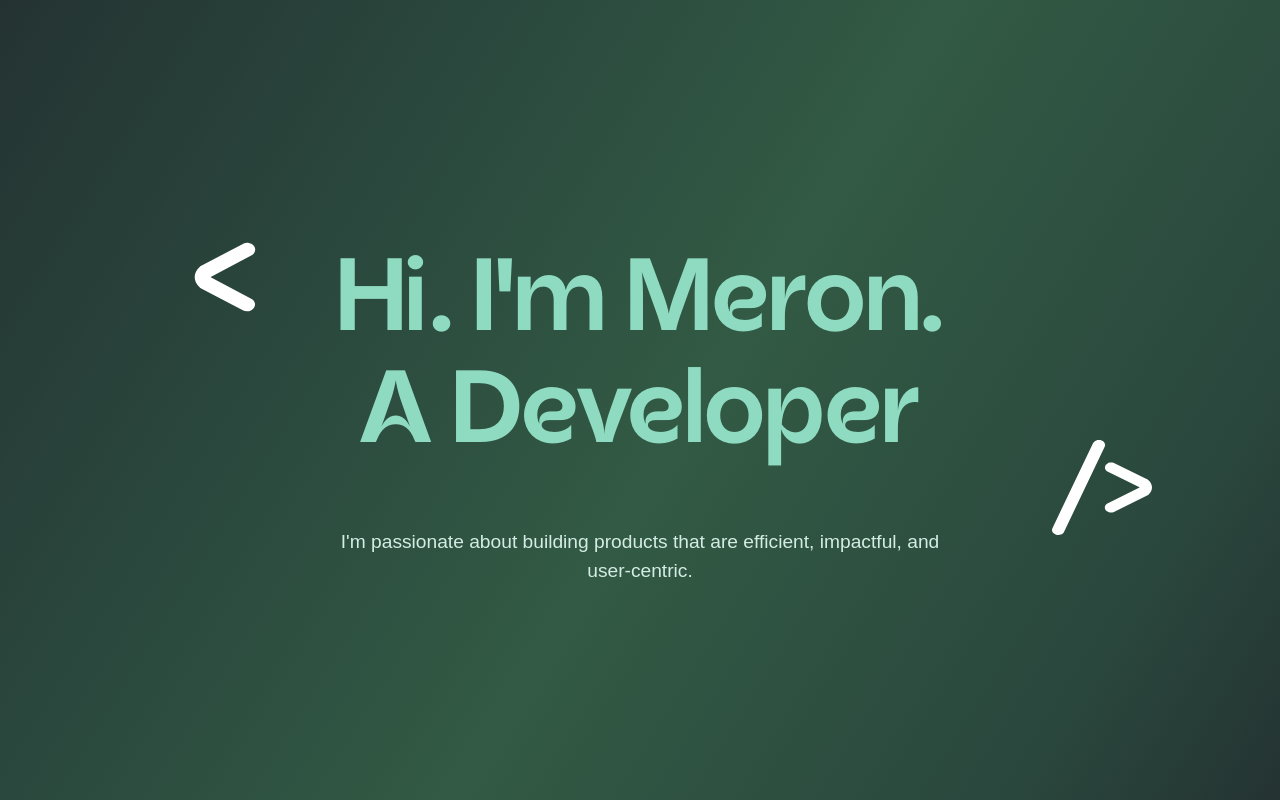
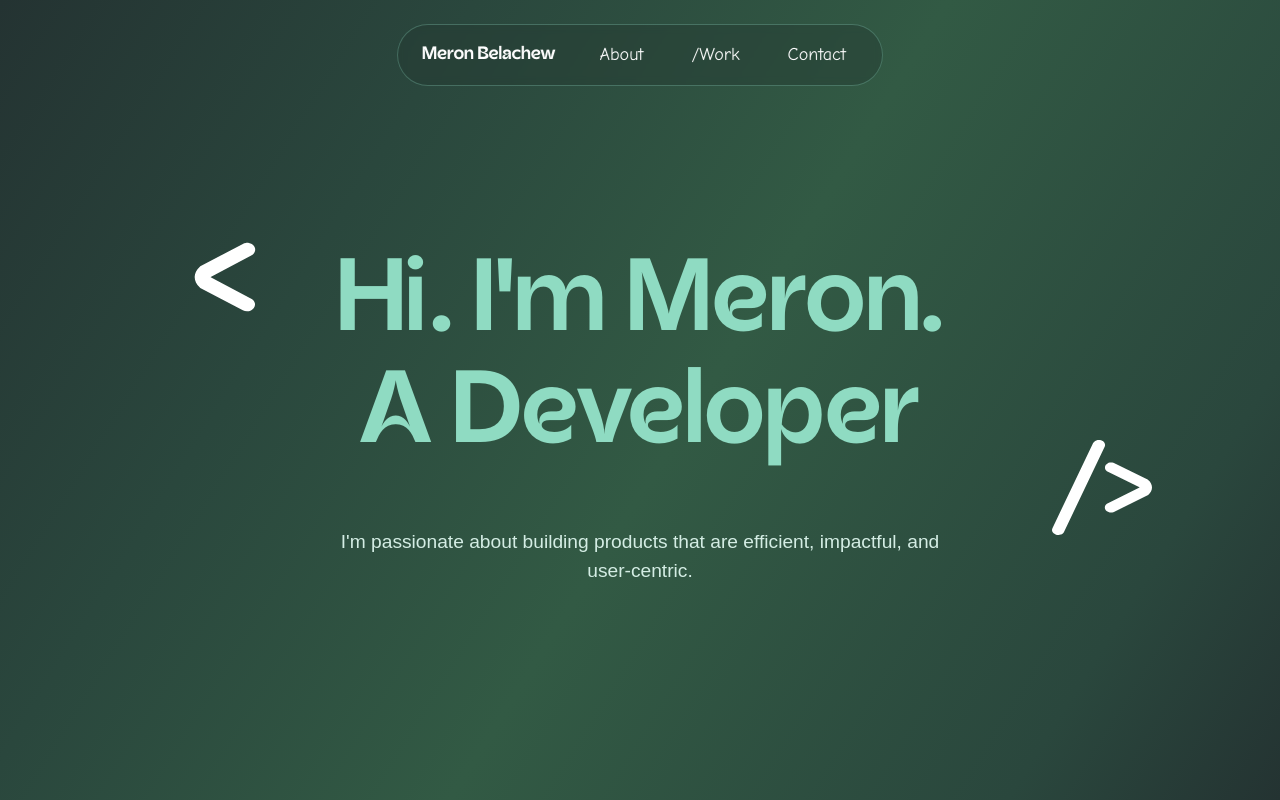
Before and after one commit to Meron-b/meron_portfolio, a Next.js app: page / in a window 1280 px wide. Shown: the top 800 px of the page. Built offline with nearby package versions, Linux system fonts and the light colour scheme.

Commit message:
added navbar.

```diff
--- a/src/app/layout.js
+++ b/src/app/layout.js
@@ -2,6 +2,7 @@ import { Geist, Geist_Mono } from "next/font/google";
 import { Comic_Neue } from 'next/font/google';
 import "./globals.css";
 import BackgroundCanvas from "@/components/BackgroundCanvas";
+import Navbar from '@/components/Navbar';
 
 const geistSans = Geist({
   variable: "--font-geist-sans",
@@ -20,16 +21,19 @@ const comicNeue = Comic_Neue({
 })
 
 export const metadata = {
-  title: "Create Next App",
-  description: "Generated by create next app",
+  title: "Meron Belachew",
+  description: "Personal portfolio website",
 };
 
 export default function RootLayout({ children }) {
   return (
     <html lang="en" className={`${comicNeue.variable} ${geistSans.variable} ${geistMono.variable}`}>
-      <body className="antialiased">
+      <body className="antialiased bg-dark-green">
         <BackgroundCanvas />
-        {children}
+        <Navbar />
+        <main className="relative z-10">
+          {children}
+        </main>
       </body>
     </html>
   )
--- /dev/null
+++ b/src/components/Navbar.jsx
@@ -0,0 +1,81 @@
+"use client";
+
+import { useState, useEffect } from 'react';
+
+const Navbar = () => {
+  const [activeSection, setActiveSection] = useState('hero');
+  const [hoveredItem, setHoveredItem] = useState(null);
+
+  // Track scroll position to update active section
+  useEffect(() => {
+    const handleScroll = () => {
+      const sections = ['hero', 'about', 'projects', 'gallery'];
+      const scrollPosition = window.scrollY + 100;
+
+      for (const section of sections) {
+        const element = document.getElementById(section);
+        if (element) {
+          const top = element.offsetTop;
+          const height = element.offsetHeight;
+
+          if (scrollPosition >= top && scrollPosition < top + height) {
+            setActiveSection(section);
+            break;
+          }
+        }
+      }
+    };
+
+    window.addEventListener('scroll', handleScroll);
+    return () => window.removeEventListener('scroll', handleScroll);
+  }, []);
+
+  const scrollToSection = (sectionId) => {
+    const element = document.getElementById(sectionId);
+    if (element) {
+      window.scrollTo({
+        top: element.offsetTop,
+        behavior: 'smooth'
+      });
+    }
+  };
+
+  return (
+    <nav className="fixed top-6 left-1/2 transform -translate-x-1/2 z-[100] pointer-events-none">
+      <div className="bg-[#233931]/40 backdrop-blur-sm rounded-full px-6 py-3 flex items-center space-x-8 border border-[#8FDBC2]/30 pointer-events-auto">
+        <div className="text-white font-acorn text-lg">
+          Meron Belachew
+        </div>
+
+        <div className="flex space-x-6">
+          {[
+            { id: 'about', label: 'About' },
+            { id: 'projects', label: '/Work' },
+            { id: 'gallery', label: 'Contact' }
+          ].map((item) => (
+            <button
+              key={item.id}
+              onClick={() => {
+                scrollToSection(item.id);
+                setActiveSection(item.id);
+              }}
+              onMouseEnter={() => setHoveredItem(item.id)}
+              onMouseLeave={() => setHoveredItem(null)}
+              className={`
+                relative font-comic-neue text-lg transition-all duration-300 px-3 py-1 rounded-full text-white
+                ${activeSection === item.id
+                  ? 'bg-light-green/20 border border-light-green/40'
+                  : hoveredItem === item.id ? 'bg-white/10' : ''
+                }
+              `}
+            >
+              {item.label}
+            </button>
+          ))}
+        </div>
+      </div>
+    </nav>
+  );
+};
+
+export default Navbar;
--- a/src/sections/About.js
+++ b/src/sections/About.js
@@ -138,7 +138,7 @@ const About = () => {
   };
 
   return (
-    <section className="min-h-screen py-32 px-8 flex flex-col md:flex-row justify-center items-start">
+    <section id="about" className="min-h-screen py-32 px-8 flex flex-col md:flex-row justify-center items-start">
       <div className="md:w-1/2 flex justify-center">
         <img src="/headshotLI.svg" alt="Profile" className="" />
       </div>
--- a/src/sections/Gallery.js
+++ b/src/sections/Gallery.js
@@ -1,6 +1,6 @@
 const Gallery = () => {
     return (
-      <section className="py-20 px-8">
+      <section id="gallery" className="py-20 px-8">
         <h2 className="text-3xl font-acorn text-center text-light-green">I'm leading Columbia's largest entrepreneurship org.</h2>
       </section>
     );
--- a/src/sections/Hero.js
+++ b/src/sections/Hero.js
@@ -2,10 +2,7 @@ import Image from "next/image";
 
 const Hero = () => {
   return (
-    <section className="h-screen flex flex-col items-center justify-center text-light-green">
-
-
-
+    <section id="hero" className="h-screen flex flex-col items-center justify-center text-light-green relative">
       {/* Left Code Carrot */}
       <img
         src="/less-than.svg"
@@ -13,8 +10,7 @@ const Hero = () => {
         width={220}
         height={220}
         // className="absolute top-20 left-[20%] md:left-[17%]"
-        className="absolute top-[20vh] left-[10vw] w-[20vw] min-w-[80] max-w-[220]"
-
+        className="absolute top-[20vh] left-[10vw] w-[20vw] min-w-[80] max-w-[220] z-0"
       />
 
       {/* Right Code Carrot */}
@@ -24,13 +20,11 @@ const Hero = () => {
           width={100}
           height={100}
           // className="absolute top-[57%] right-[10%] md:right-[15%]"
-          className="absolute top-[55vh] right-[10vw] w-[10vw] max-w-[100px]"
+          className="absolute top-[55vh] right-[10vw] w-[10vw] max-w-[100px] z-0"
         />
 
-
-
       {/* Hero Text */}
-      <div className="absolute top-[30%] left-1/2 transform -translate-x-1/2 text-center">
+      <div className="absolute top-[30vh] left-1/2 transform -translate-x-1/2 text-center z-10">
         <h1 className="text-[8vw] font-acorn leading-tight">Hi. I'm Meron.</h1>
         <h1 className="text-[8vw] font-acorn leading-[7.5vw]">A Developer</h1>
 
@@ -39,8 +33,6 @@ const Hero = () => {
           I'm passionate about building products that are efficient, impactful, and user-centric.
         </p>
       </div>
-
-
     </section>
   );
 };
--- a/src/sections/Projects.js
+++ b/src/sections/Projects.js
@@ -1,6 +1,6 @@
 const Projects = () => {
     return (
-      <section className="py-20 px-8 bg-[#EDE2D6]">
+      <section id="projects" className="py-20 px-8 bg-[#EDE2D6]">
         <h2 className="text-3xl font-acorn text-center text-[#4A6F63]">Projects</h2>
 
 
```
